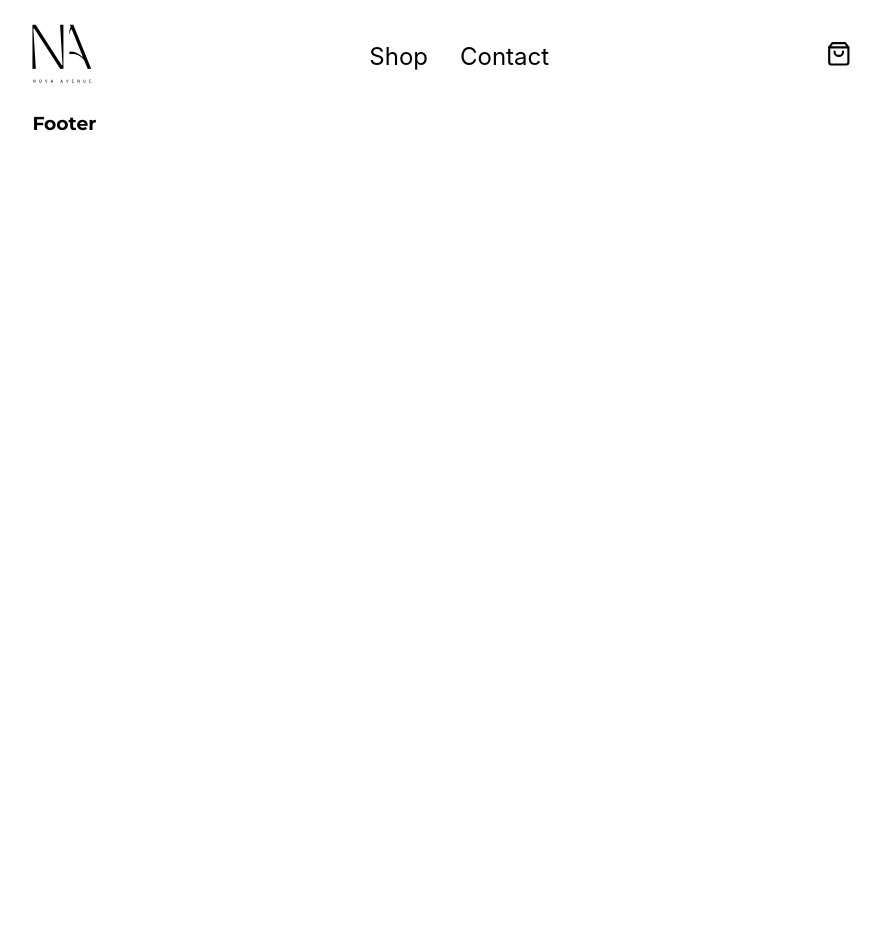
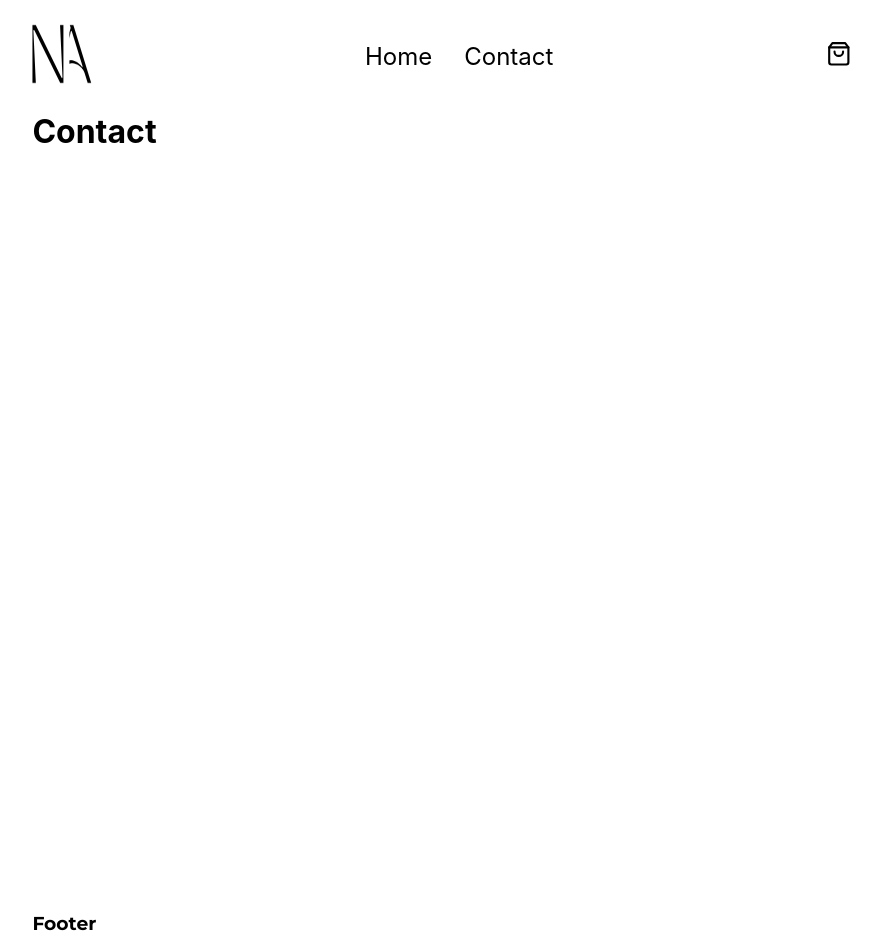
Before and after one commit to vegardlekve/nova, a React (Create React App) app: page /contact in a window 1280 px wide. Shown: the whole page, without its empty margins (198-1079 px from the left). Before the commit the page ends 800 px from the top, so only its background shows below. Built offline with nearby package versions, Linux system fonts and the light colour scheme.

Commit message:
Added pages and routing

```diff
--- a/package.json
+++ b/package.json
@@ -9,6 +9,7 @@
     "react": "^18.2.0",
     "react-dom": "^18.2.0",
     "react-icons": "^4.8.0",
+    "react-router-dom": "^6.9.0",
     "react-scripts": "5.0.1",
     "styled-components": "^5.3.9",
     "web-vitals": "^2.1.4"
--- a/src/App.js
+++ b/src/App.js
@@ -1,14 +1,28 @@
 import React from "react";
-
+//Router
+import { Routes, Route } from "react-router-dom";
+//Components
 import Layout from "./components/layout";
-
+//Pages
+import Home from "./pages/home";
+import Contact from "./pages/contact";
+import Product from "./pages/product";
+import Checkout from "./pages/checkout";
+//Styles
 import GlobalStyle from "./Styles/GlobalStyles";
 
 function App() {
     return (
         <div className="App">
             <GlobalStyle />
-            <Layout />
+            <Routes>
+                <Route path="/" element={<Layout />}>
+                    <Route index element={<Home />} />
+                    <Route path="contact" element={<Contact />} />
+                    <Route path="product" element={<Product />} />
+                    <Route path="checkout" element={<Checkout />} />
+                </Route>
+            </Routes>
         </div>
     );
 }
--- a/src/Styles/GlobalStyles.js
+++ b/src/Styles/GlobalStyles.js
@@ -20,6 +20,10 @@ body {
     font-family: -apple-system, BlinkMacSystemFont, 'Segoe UI', Roboto, Oxygen, Ubuntu, Cantarell, 'Open Sans', 'Helvetica Neue', sans-serif, 'Montserrat';
 }
 
+main {
+    min-height: 100vh;
+}
+
 h3 {
     font-family: 'Montserrat';
 }
--- a/src/components/layout/index.jsx
+++ b/src/components/layout/index.jsx
@@ -2,6 +2,7 @@ import React from "react";
 //Components
 import Header from "../header";
 import Footer from "../footer";
+import { Outlet } from "react-router-dom";
 //Styles
 import styled from "styled-components";
 
@@ -9,6 +10,7 @@ const Layout = () => {
     return (
         <div>
             <Header />
+            <Outlet />
             <Footer />
         </div>
     );
--- a/src/components/nav/index.jsx
+++ b/src/components/nav/index.jsx
@@ -1,4 +1,5 @@
 import React from "react";
+import { Link } from "react-router-dom";
 import styled from "styled-components";
 
 const Nav = () => {
@@ -6,10 +7,10 @@ const Nav = () => {
         <StyledNav>
             <ul>
                 <li>
-                    <a href="#">Shop</a>
+                    <Link to="/">Home</Link>
                 </li>
                 <li>
-                    <a href="#">Contact</a>
+                    <Link to="/contact">Contact</Link>
                 </li>
             </ul>
         </StyledNav>
--- a/src/index.js
+++ b/src/index.js
@@ -1,13 +1,16 @@
-import React from 'react';
-import ReactDOM from 'react-dom/client';
-import App from './App';
-import reportWebVitals from './reportWebVitals';
+import React from "react";
+import ReactDOM from "react-dom/client";
+import App from "./App";
+import reportWebVitals from "./reportWebVitals";
+import { BrowserRouter } from "react-router-dom";
 
-const root = ReactDOM.createRoot(document.getElementById('root'));
+const root = ReactDOM.createRoot(document.getElementById("root"));
 root.render(
-  <React.StrictMode>
-    <App />
-  </React.StrictMode>
+    <React.StrictMode>
+        <BrowserRouter>
+            <App />
+        </BrowserRouter>
+    </React.StrictMode>
 );
 
 // If you want to start measuring performance in your app, pass a function
--- a/src/pages/contact/index.jsx
+++ b/src/pages/contact/index.jsx
@@ -2,8 +2,10 @@ import React from "react";
 
 export default function Contact() {
     return (
-        <div>
-            <h1>Contact</h1>
-        </div>
+        <main>
+            <div>
+                <h1>Contact</h1>
+            </div>
+        </main>
     );
 }
--- a/src/pages/home/index.jsx
+++ b/src/pages/home/index.jsx
@@ -1,9 +1,13 @@
 import React from "react";
+//Styles
+import styled from "styled-components";
 
 export default function Home() {
     return (
-        <div>
-            <h1>Home</h1>
-        </div>
+        <main>
+            <div>
+                <h1>Home</h1>
+            </div>
+        </main>
     );
 }
```
Also changed, not shown: src/assets/logo.png, 1 other file (tests, documents, lock files or other folders).
